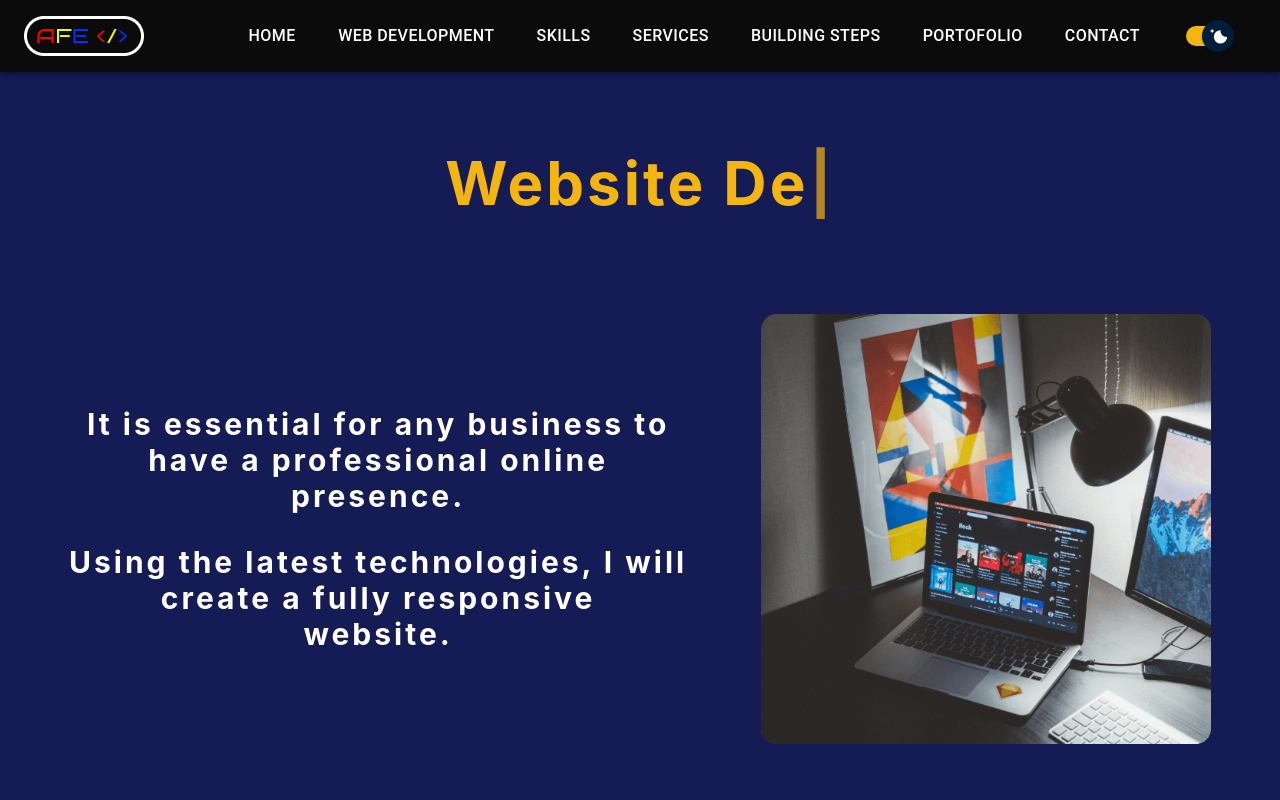
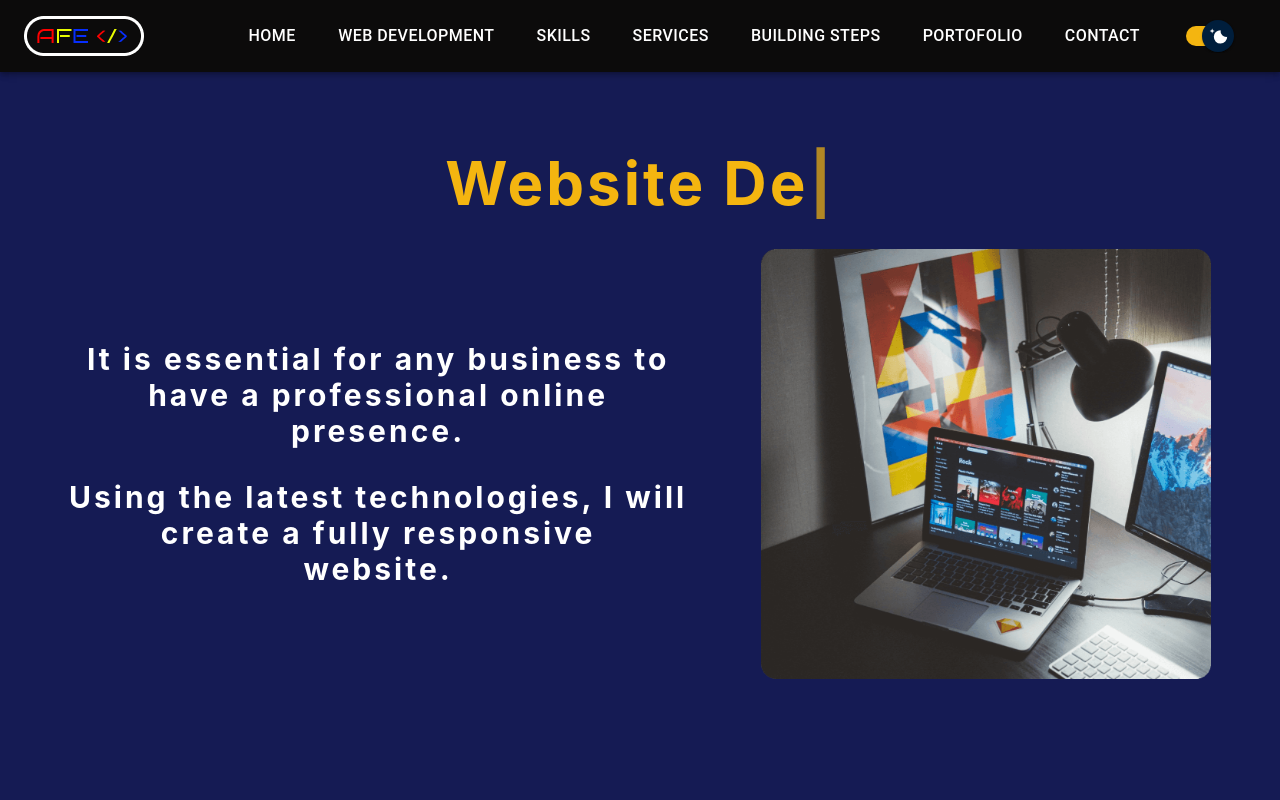
Before and after one commit to Adrian-Edu/best-web-design, a React (Create React App) app: page /webdesign in a window 1280 px wide. Shown: the top 800 px of the page. Built offline with nearby package versions, Linux system fonts and the light colour scheme.

Commit message:
modificari height <450mp

```diff
--- a/src/pages/web-design/WebDesign.css
+++ b/src/pages/web-design/WebDesign.css
@@ -33,7 +33,6 @@
   flex-direction: row;
   justify-content: space-evenly;
   align-items: center;
-  height: 70vh;
 }
 
 @media screen and (max-width: 2000px) {
@@ -141,4 +140,7 @@
     letter-spacing: 3px;
     margin-bottom: 20px 0;
   }
+  .page-height {
+    height: 110vh;
+  }
 }
```
